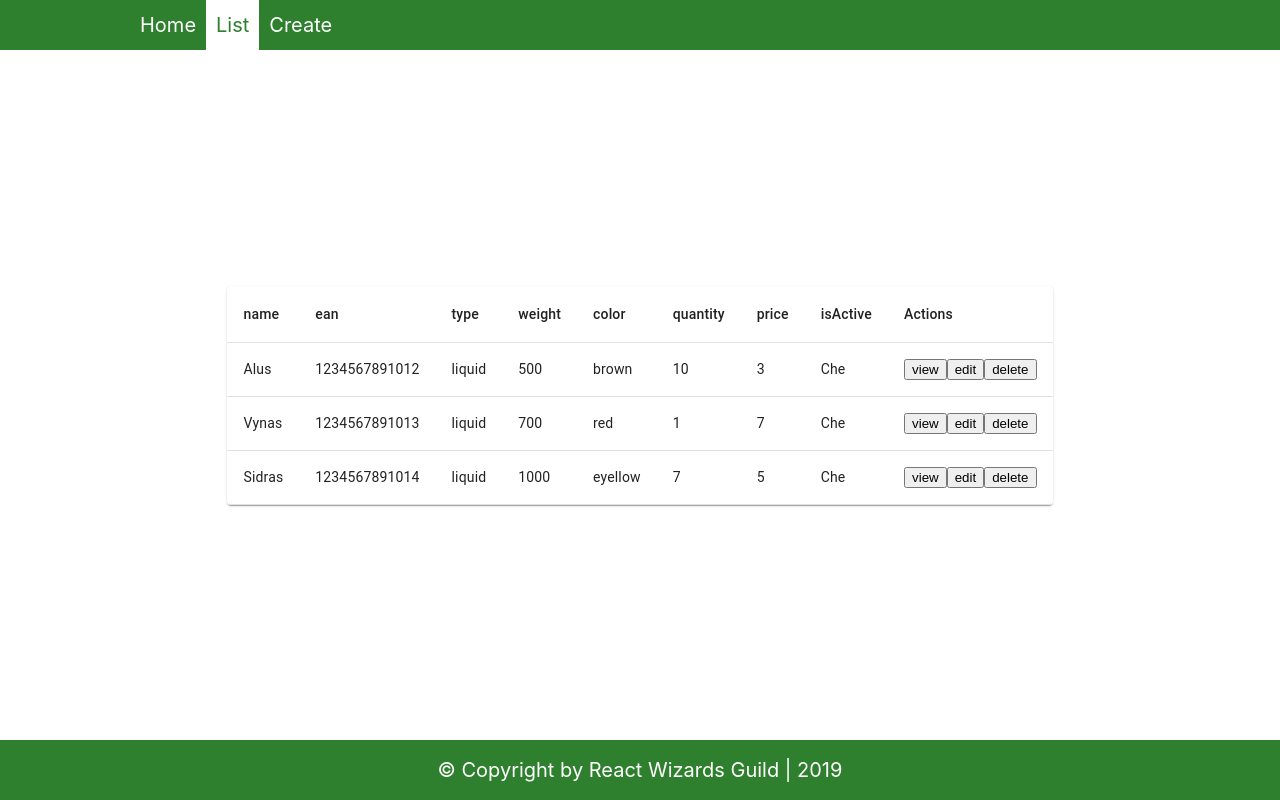
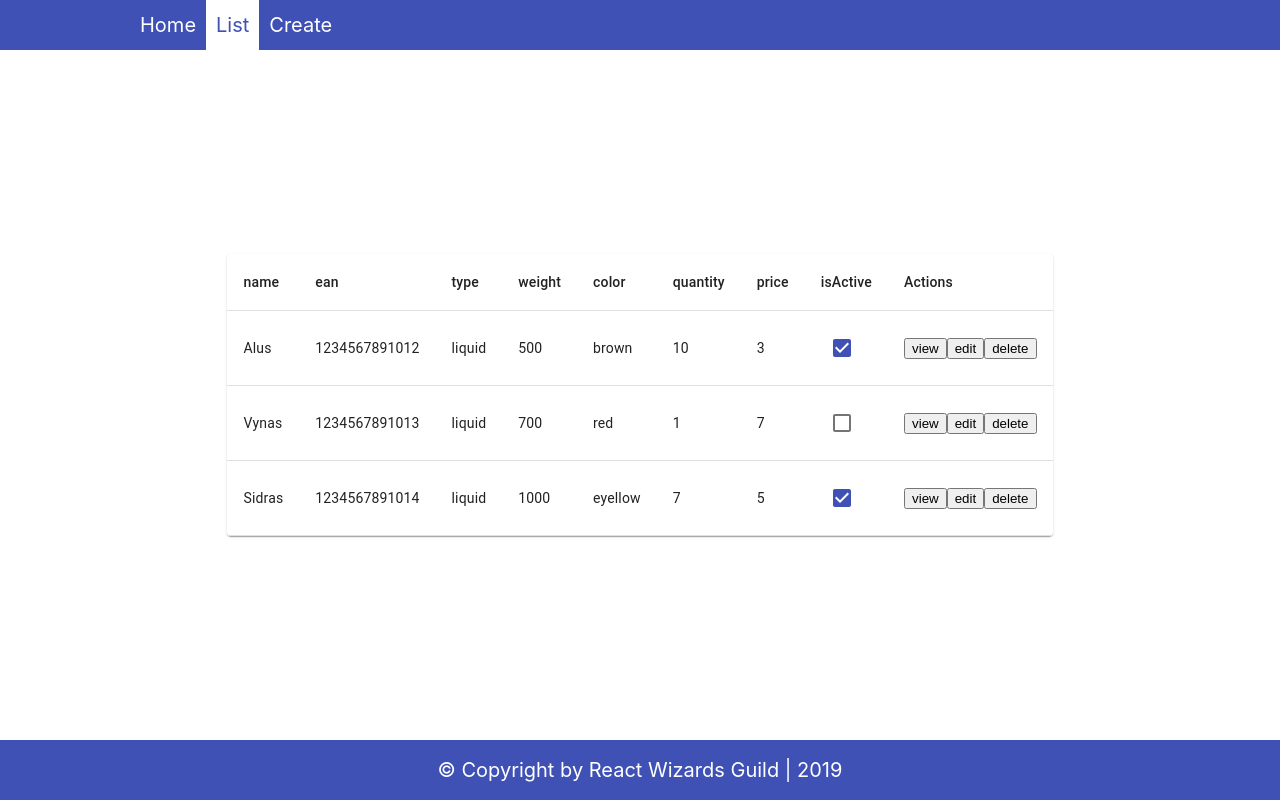
Before and after one commit to Noldor5150/storage-manager, a React (Create React App) app: page /products in a window 1280 px wide. Built offline with nearby package versions, Linux system fonts and the light colour scheme.

Commit message:
adding delete and isActive functionalyti to ProductList page

```diff
--- a/src/app/components/Layout/index.scss
+++ b/src/app/components/Layout/index.scss
@@ -14,7 +14,7 @@
 
 .Header {
   padding: 0px 15px;
-  background: #2e802e;
+  background: rgb(63, 81, 181);
 
   &--navigation {
     max-width: 1020px;
@@ -31,7 +31,7 @@
       &:hover,
       &.active {
         background: #ffffff;
-        color: #2e802e;
+        color: rgb(63, 81, 181);
       }
     }
   }
@@ -39,7 +39,7 @@
 
 .Footer {
   padding: 20px 15px;
-  background: #2e802e;
+  background: rgb(63, 81, 181);
   font-size: 20px;
   line-height: 20px;
   text-align: center;
--- a/src/app/index.js
+++ b/src/app/index.js
@@ -13,7 +13,7 @@ class App extends React.Component {
         type: 'liquid',
         weight: 500,
         color: 'brown',
-        isActive: false,
+        isActive: true,
         quantity: 10,
         price: 3,
       },
@@ -35,14 +35,36 @@ class App extends React.Component {
         type: 'liquid',
         weight: 1000,
         color: 'eyellow',
-        isActive: false,
+        isActive: true,
         quantity: 7,
         price: 5,
       },
     ],
     error: null,
   };
+  myCallback = id => {
+    let childsID = id;
+    console.log(id);
+    return childsID;
+  };
+  toggleActive = id => {
+    const { products } = this.state;
 
+    const changedProducts = products.map(product => {
+      if (product.id === id) {
+        product.isActive = !product.isActive;
+      }
+      return product;
+    });
+
+    this.setState({ products: changedProducts });
+  };
+
+  deleteProduct = removeId => {
+    this.setState(state => {
+      return { products: state.products.filter(({ id }) => id !== removeId) };
+    });
+  };
   render() {
     const { products, error } = this.state;
     return (
@@ -52,7 +74,15 @@ class App extends React.Component {
             <Route
               path="/products"
               exact
-              render={() => <ProductsList products={products} error={error} />}
+              render={() => (
+                <ProductsList
+                  products={products}
+                  error={error}
+                  callbackFromParent={this.myCallback}
+                  toggleActive={this.toggleActive}
+                  deleteProduct={this.deleteProduct}
+                />
+              )}
             />
             <Route path="/" exact component={Home} />
             <Route path="/products/create" exact component={Create} />
--- a/src/app/pages/ProductsList/index.js
+++ b/src/app/pages/ProductsList/index.js
@@ -1,10 +1,12 @@
 import React from 'react';
 import './index.scss';
 import { Table, TableBody, TableCell, TableRow, Paper } from '@material-ui/core';
+import Checkbox from '@material-ui/core/Checkbox';
 import ProductsListHead from '../../components/ProductsListHead';
 
-function ProductsList({ error, products = [] }) {
+function ProductsList({ error, products = [], callbackFromParent, toggleActive, deleteProduct }) {
   const keys = Object.keys(products[0]);
+
   return error ? (
     <div>{error}</div>
   ) : (
@@ -12,7 +14,7 @@ function ProductsList({ error, products = [] }) {
       <Table aria-label="simple table">
         <ProductsListHead keys={keys} />
         <TableBody>
-          {products.map(({ name, id, ean, type, weight, color, quantity, price }) => (
+          {products.map(({ name, id, ean, type, weight, color, isActive, quantity, price }) => (
             <TableRow key={id}>
               <TableCell component="th" scope="row">
                 {name}
@@ -23,14 +25,42 @@ function ProductsList({ error, products = [] }) {
               <TableCell align="justify">{color}</TableCell>
               <TableCell align="justify">{quantity}</TableCell>
               <TableCell align="justify">{price}</TableCell>
-              <TableCell align="justify">{/* <Checkbox /> */}Che</TableCell>
+              <TableCell align="justify">
+                <Checkbox
+                  color="primary"
+                  onChange={() => {
+                    toggleActive(id);
+                  }}
+                  checked={isActive}
+                  value="isActive"
+                />
+              </TableCell>
               <TableCell align="justify">
                 {/* <Button name="view" />
                      <Button name="edit" />
                      <Button name="delete" /> */}
-                <button>view</button>
-                <button>edit</button>
-                <button>delete</button>
+
+                <button
+                  onClick={() => {
+                    callbackFromParent(id);
+                  }}
+                >
+                  view
+                </button>
+                <button
+                  onClick={() => {
+                    callbackFromParent(id);
+                  }}
+                >
+                  edit
+                </button>
+                <button
+                  onClick={() => {
+                    deleteProduct(id);
+                  }}
+                >
+                  delete
+                </button>
               </TableCell>
             </TableRow>
           ))}
```
Also changed, not shown: src/index.js (+9 -6 lines).
